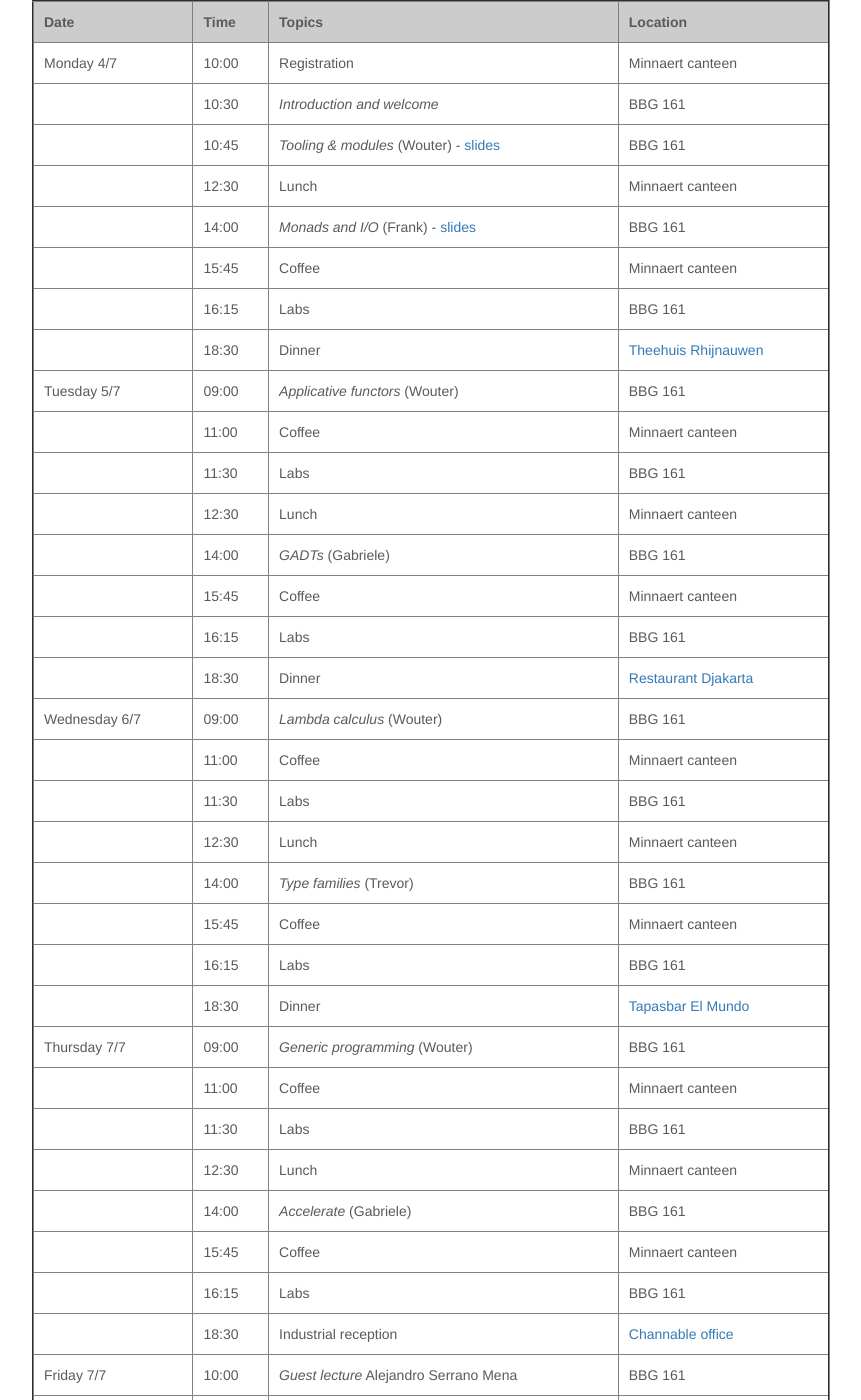
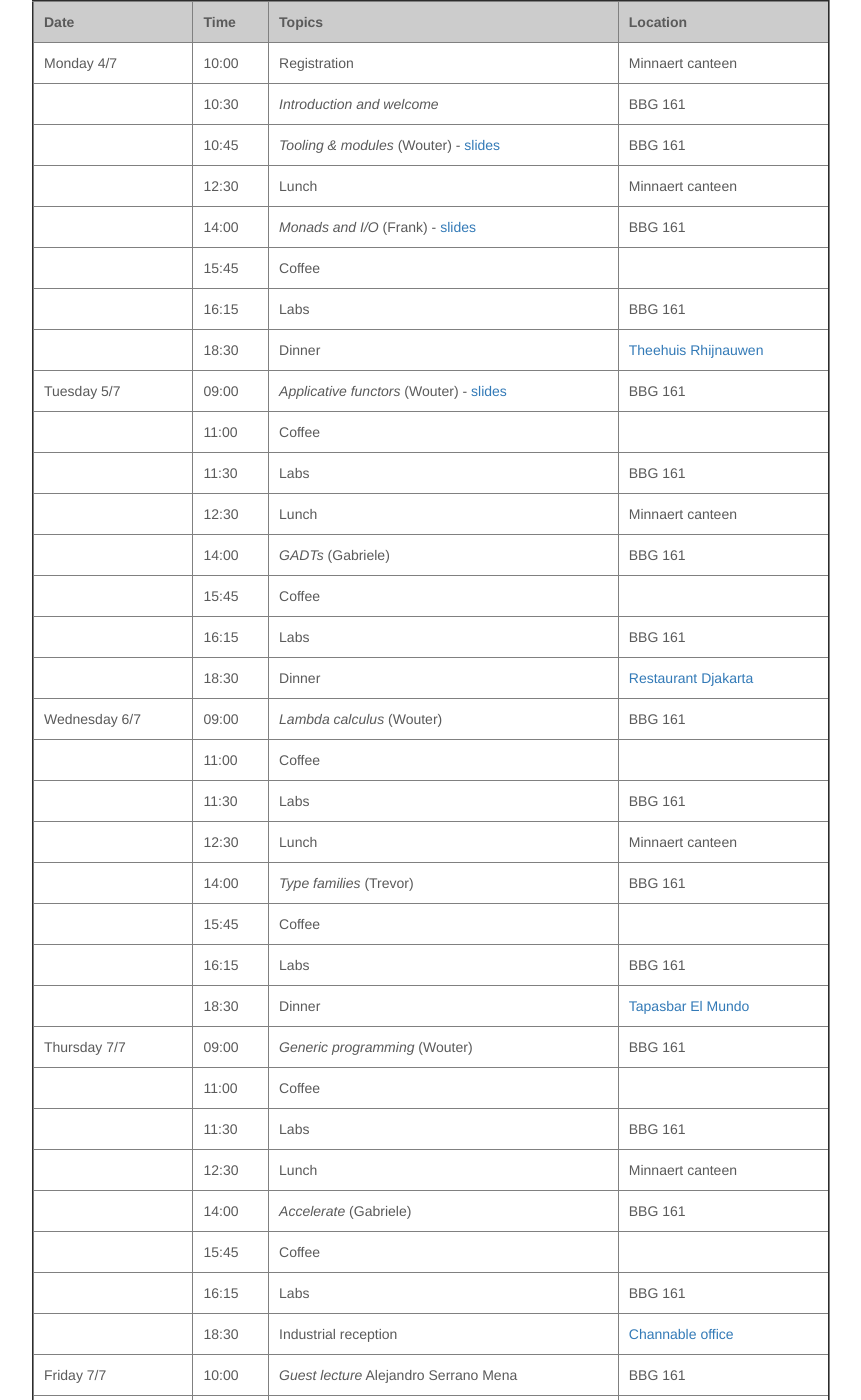
Before and after one commit to uu-afp/uu-afp.github.io, a Jekyll site: the page built from schedule.html, in a window 1280 px wide and 1400 px high, scrolled down 283 px. Shown: the whole window, without its empty margins (209-1070 px from the left). Built offline with Jekyll 4.4.1, drawn with Linux system fonts in a browser that asks for light colours; nearby versions of some CDN libraries.

Commit message:
Added applicative slides.

```diff
--- a/schedule.html
+++ b/schedule.html
@@ -76,7 +76,7 @@
       <td></td>
       <td>15:45</td>
       <td>Coffee</td>
-      <td>Minnaert canteen</td>
+      <td></td>
     </tr>
 
     <tr>
@@ -97,7 +97,7 @@
     <tr>
       <td>Tuesday 5/7</td>
       <td>09:00</td>
-      <td><i>Applicative functors</i> (Wouter) </td>
+      <td><i>Applicative functors</i> (Wouter) - <a href="slides/03-applicative.pdf">slides</a></td>
       <td>BBG 161</td>
     </tr>
 
@@ -105,7 +105,7 @@
       <td></td>
       <td>11:00</td>
       <td>Coffee</td>
-      <td>Minnaert canteen</td>
+      <td></td>
     </tr>
 
     <tr>
@@ -133,7 +133,7 @@
       <td></td>
       <td>15:45</td>
       <td>Coffee</td>
-      <td>Minnaert canteen</td>
+      <td></td>
     </tr>
 
     <tr>
@@ -162,7 +162,7 @@
       <td></td>
       <td>11:00</td>
       <td>Coffee</td>
-      <td>Minnaert canteen</td>
+      <td></td>
     </tr>
 
     <tr>
@@ -190,7 +190,7 @@
       <td></td>
       <td>15:45</td>
       <td>Coffee</td>
-      <td>Minnaert canteen</td>
+      <td></td>
     </tr>
 
     <tr>
@@ -218,7 +218,7 @@
       <td></td>
       <td>11:00</td>
       <td>Coffee</td>
-      <td>Minnaert canteen</td>
+      <td></td>
     </tr>
 
     <tr>
@@ -246,7 +246,7 @@
       <td></td>
       <td>15:45</td>
       <td>Coffee</td>
-      <td>Minnaert canteen</td>
+      <td></td>
     </tr>
 
     <tr>
```
Also changed, not shown: 1 other file.
